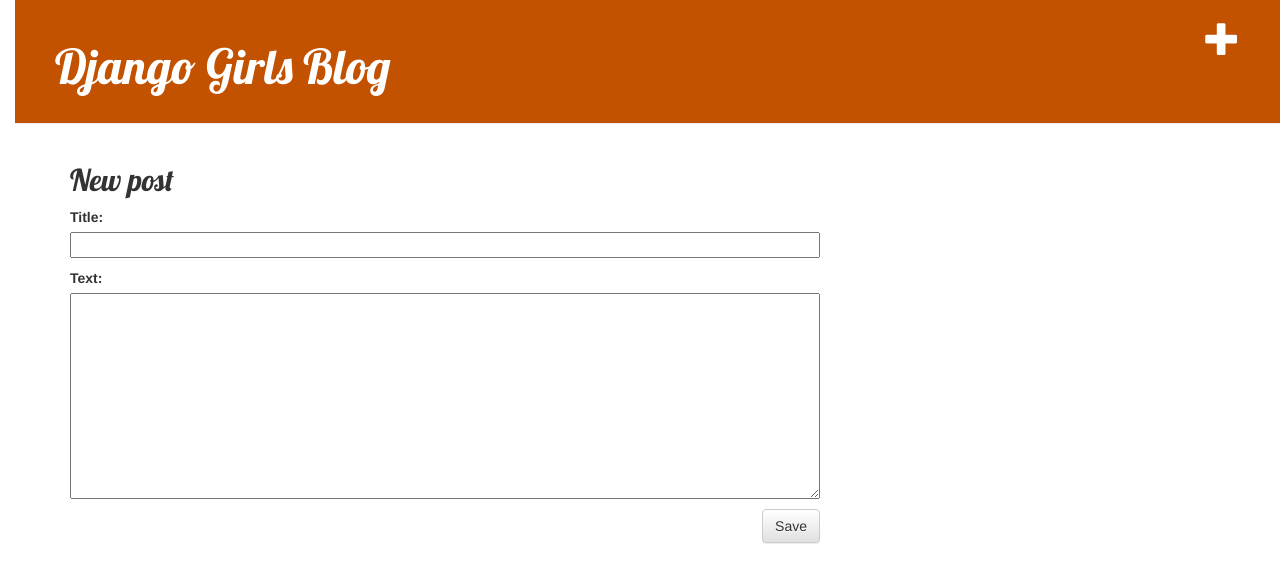
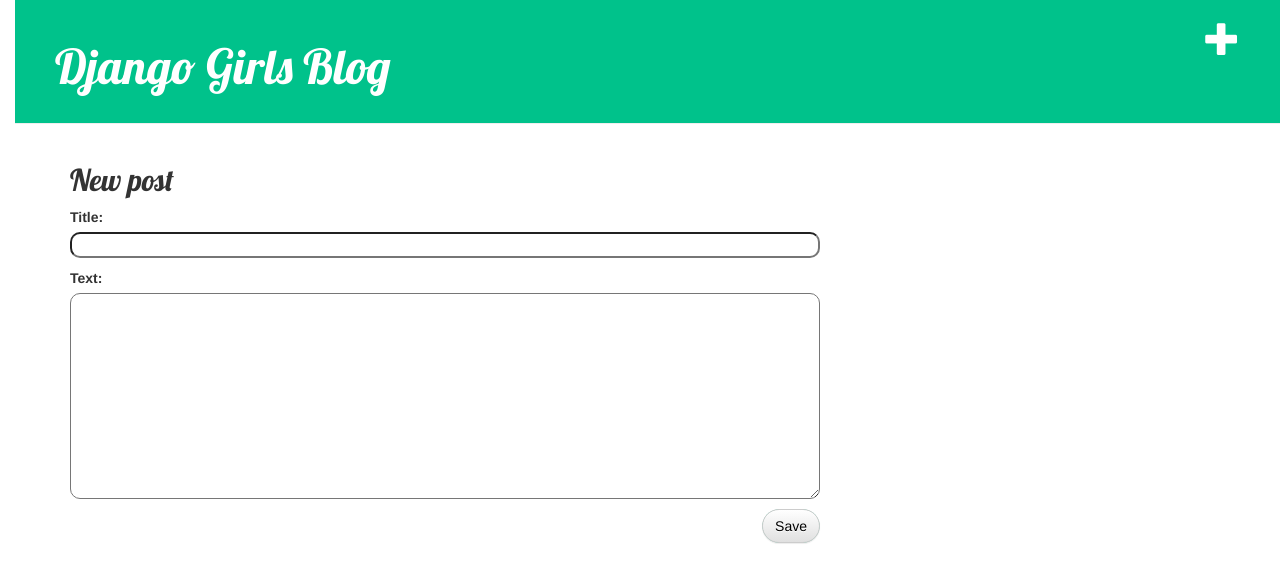
Before and after one commit to brunnasol/Projeto-Evento-Djangogirls, a Django app: page /post/new/ in a window 1280 px wide. Shown: the top 583 px of the page. Run offline with Django 5.2, Linux system fonts and the light colour scheme; some libraries are stand-ins or nearby versions.

Commit message:
Atualizações

```diff
--- a/blog/static/css/blog.css
+++ b/blog/static/css/blog.css
@@ -1,5 +1,5 @@
 h1 a, h2 a {
-    color: #C25100;
+    color: #00c28b;
     font-family: 'Lobster';
 }
 
@@ -8,7 +8,7 @@
 }
 
 .page-header {
-    background-color: #C25100;
+    background-color: #00c28b;
     margin-top: 0;
     padding: 20px 20px 20px 40px;
 }
@@ -33,10 +33,17 @@
 
 .save {
     float: right;
+    border-radius: 20px;
+    color: #000000;
+    background-color:#00c28b;
+}
+.save:hover{
+    color: #00c28b;
 }
 
 .post-form textarea, .post-form input {
     width: 100%;
+    border-radius: 10px;
 }
 
 .top-menu, .top-menu:hover, .top-menu:visited {
```
Also changed, not shown: db.sqlite3.
